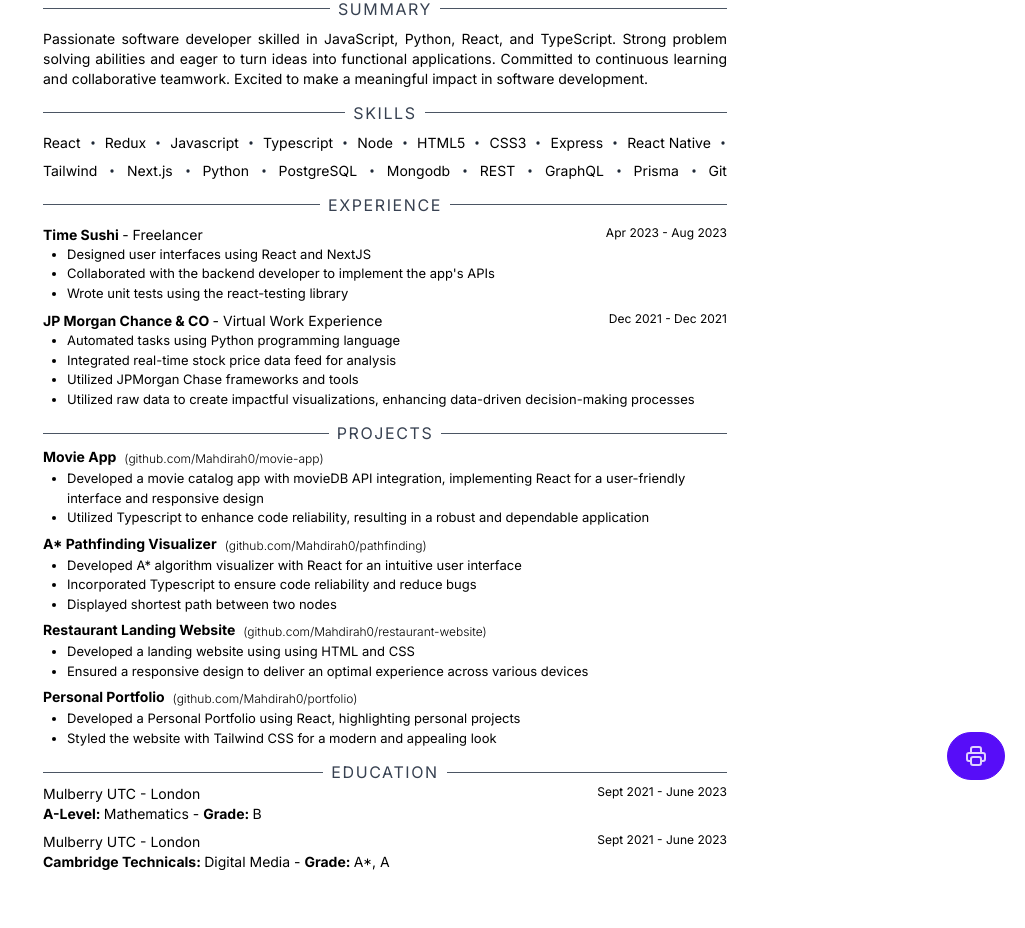
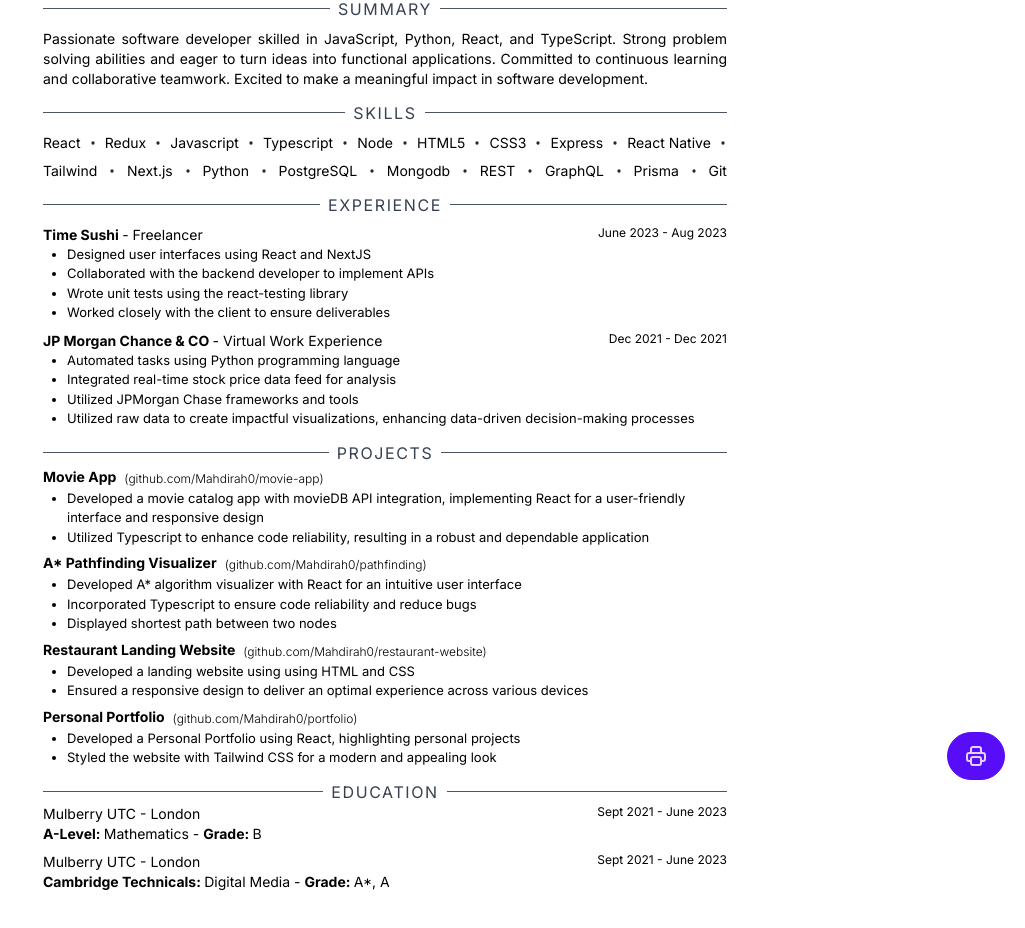
Before and after one commit to Mahdirah0/resume, a React (Vite) app: page / in a window 1280 px wide. Shown: the whole page, without its empty margins (255-1280 px from the left). Built offline with nearby package versions, Linux system fonts and the light colour scheme.

Commit message:
changed experience points

```diff
--- a/src/constants.ts
+++ b/src/constants.ts
@@ -29,10 +29,11 @@ export const EXPERIENCE = [
     title: 'Time Sushi',
     facts: [
       'Designed user interfaces using React and NextJS',
-      "Collaborated with the backend developer to implement the app's APIs",
+      'Collaborated with the backend developer to implement APIs',
       'Wrote unit tests using the react-testing library',
+      'Worked closely with the client to ensure deliverables',
     ],
-    date: 'Apr 2023 - Aug 2023',
+    date: 'June 2023 - Aug 2023',
     place: 'Freelancer',
   },
   {
```
